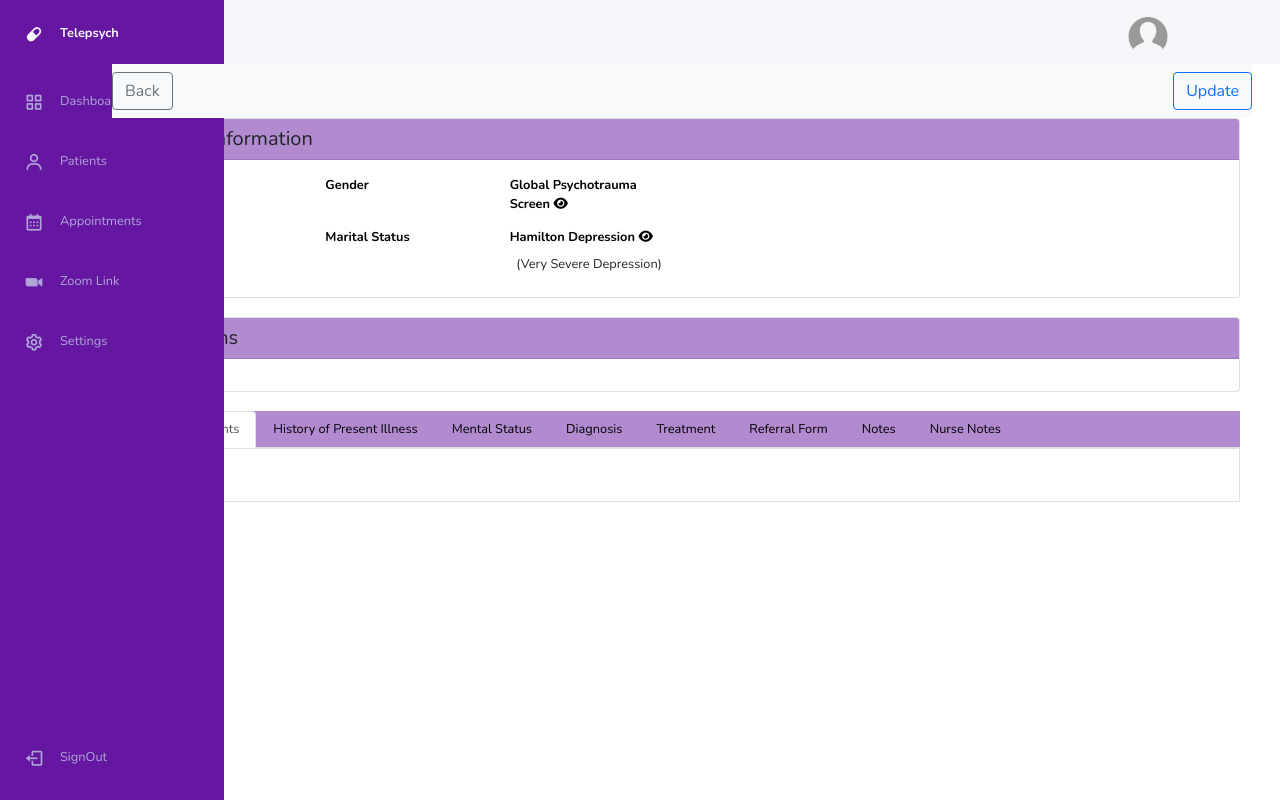
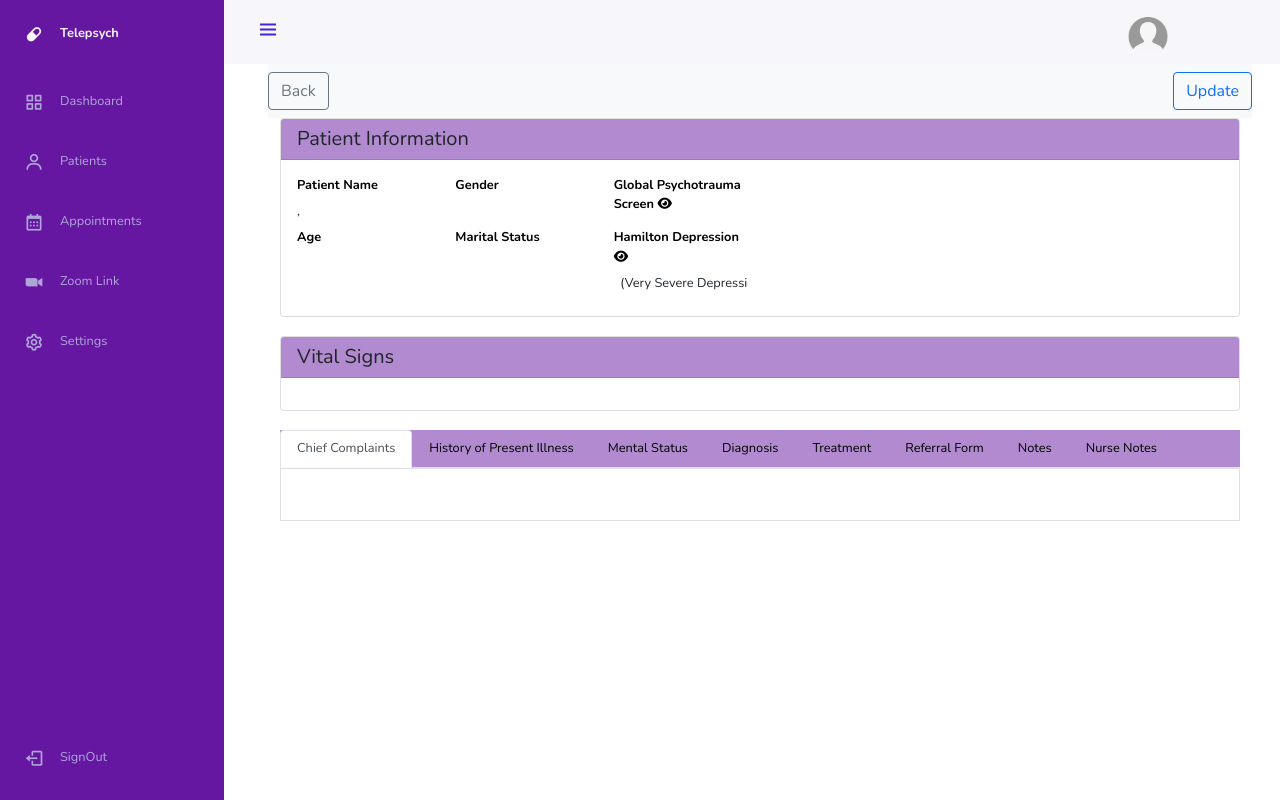
Before and after one commit to poliam/teleconsult_DOST_2023, a Django app: template consultation/templates/consultation_edit.html in a window 1280 px wide. Run offline with Django 3.2, Linux system fonts and the light colour scheme; the template is opened without the code that fills it, so the values that code supplies are empty; some libraries are stand-ins or nearby versions.

Commit message:
fix design issue

```diff
--- a/Teleconsult/templates/base.html
+++ b/Teleconsult/templates/base.html
@@ -19,8 +19,8 @@
 
 	{% endblock style %}
 </head>
-<body id="body-pd">
-    <header class="header" id="header">
+<body id="body-pd" class="body-pd">
+    <header class="header body-pd" id="header">
         <div class="header_toggle"> <i class='bx bx-menu' id="header-toggle"></i> </div>
         <div class="header_img"> <img src="{% static 'images/user_picture_default.png' %}" alt="">{{ userDetails.first_name }} {{ userDetails.last_name }}</div>
     </header>
```
